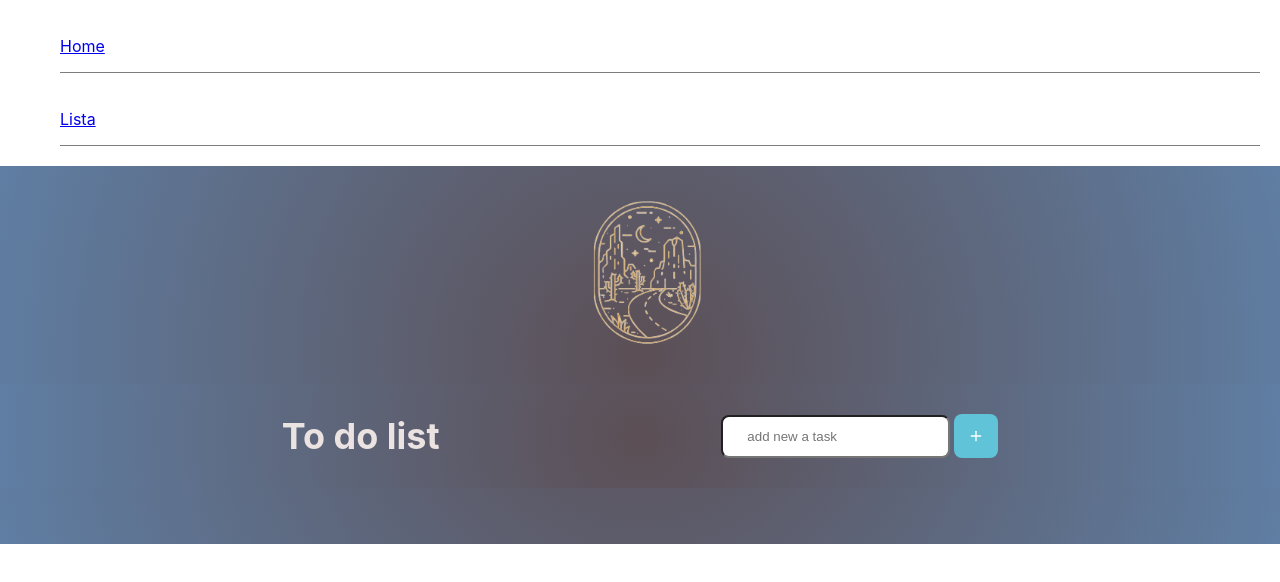
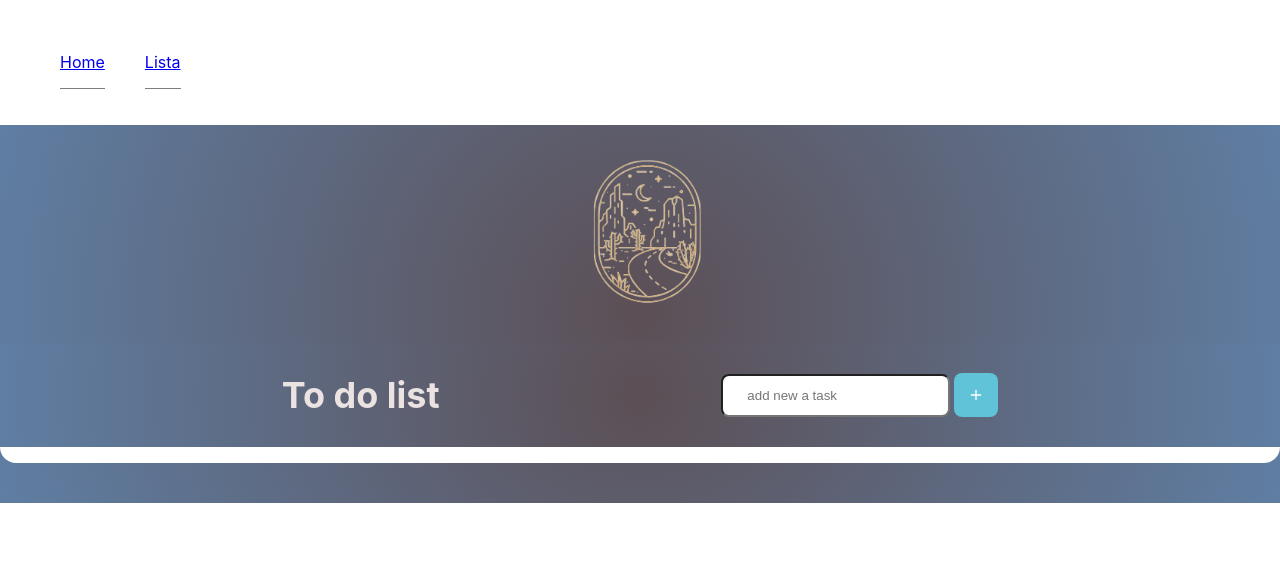
Before and after one commit to linefmv/todolist-react3, a React (Create React App) app: page /list in a window 1280 px wide. Shown: the top 582 px of the page. Built offline with nearby package versions, Linux system fonts and the light colour scheme.

Commit message:
delete default files

```diff
--- a/src/components/Menu/Menu.jsx
+++ b/src/components/Menu/Menu.jsx
@@ -1,5 +1,5 @@
 import { Link } from "react-router-dom";
-
+import './menu.styles.css';
 const Menu = () => {
   return (
     <ul>
--- /dev/null
+++ b/src/components/Menu/menu.styles.css
@@ -0,0 +1,5 @@
+ul {
+    display: flex;
+    list-style: none;
+    text-decoration: none;
+}
--- a/src/index.js
+++ b/src/index.js
@@ -2,7 +2,6 @@
 import ReactDOM from 'react-dom';
 import './index.css';
 import App from './App';
-import reportWebVitals from './reportWebVitals';
 
 ReactDOM.render(
   <React.StrictMode>
@@ -10,8 +9,3 @@
   </React.StrictMode>,
   document.getElementById('root')
 );
-
-// If you want to start measuring performance in your app, pass a function
-// to log results (for example: reportWebVitals(console.log))
-// or send to an analytics endpoint. Learn more: https://bit.ly/CRA-vitals
-reportWebVitals();
--- a/src/reportWebVitals.js
+++ /dev/null
@@ -1,13 +0,0 @@
-const reportWebVitals = onPerfEntry => {
-  if (onPerfEntry && onPerfEntry instanceof Function) {
-    import('web-vitals').then(({ getCLS, getFID, getFCP, getLCP, getTTFB }) => {
-      getCLS(onPerfEntry);
-      getFID(onPerfEntry);
-      getFCP(onPerfEntry);
-      getLCP(onPerfEntry);
-      getTTFB(onPerfEntry);
-    });
-  }
-};
-
-export default reportWebVitals;
```
Also changed, not shown: src/logo.svg (deleted).
